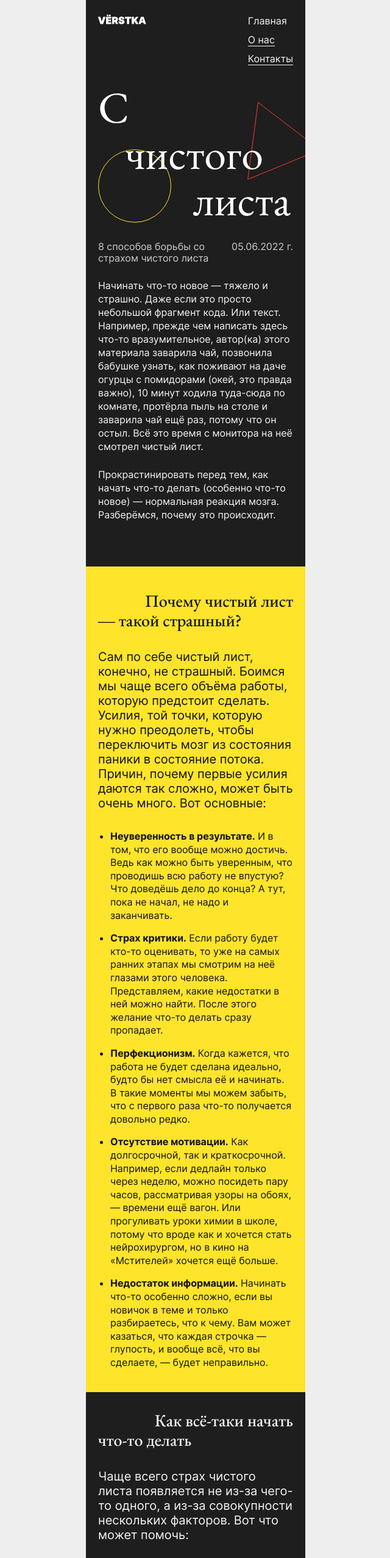
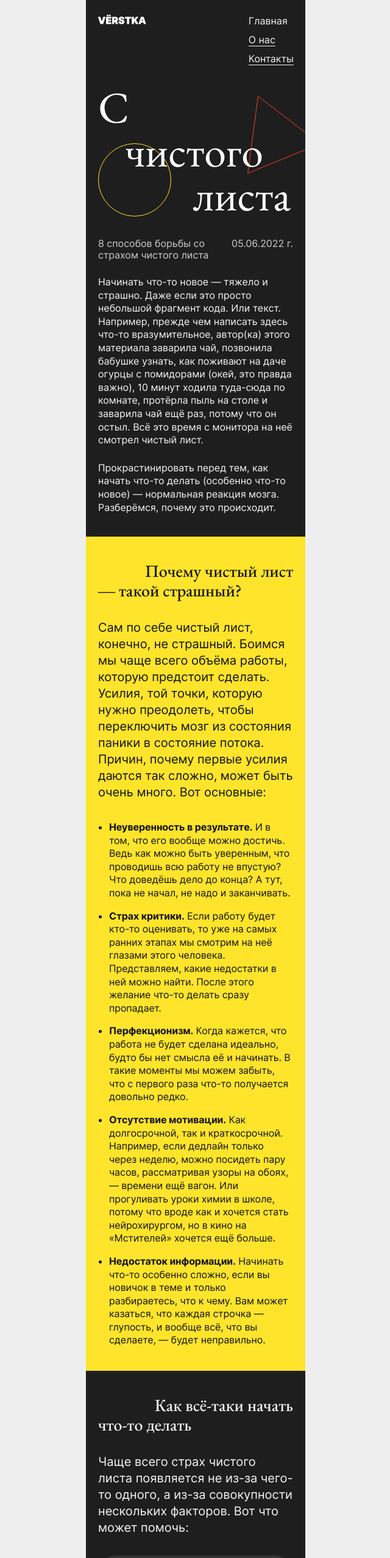
Before and after one commit to dmitrykoryanov/s-chistogo-lista, a plain HTML site: page index.html in a window 1280 px wide. Shown: the top 2555 px of the page at 61% size, without its empty margins (319-959 px from the left). Drawn offline with Linux system fonts and the light colour scheme; files whose address does not match are found by name.

Commit message:
Устранены замечания ревьюера

```diff
--- a/index.html
+++ b/index.html
@@ -25,7 +25,7 @@
       <section class="content-section_theme_dark cover">
         <div class="cover_image">
           <h1 class="cover_title">
-            <span class="cover_left">С</span>
+            <span>С</span>
             <span class="cover_center">чистого</span>
             <span class="elem_align_right">листа</span>
           </h1>
@@ -127,13 +127,13 @@
                 >
               </div>
               <h2 class="card_text_header">Начать любыми словами</h2>
-              <p>
+              <p class="card_text">
                 Любыми — без шуток. Если не верите нам, посмотрите, например,
                 чем открывается эссе Алексея Поляринова «Чарли Кауфман:
                 расширение пространства». Можно и менее радикально. Главное,
                 чтобы пустую страницу начали заполнять символы. Получится
-                своеобразная ловушка для мозга: он видит, что вы уже начали
-                что-то делать, и ему становится легче войти в состояние потока.
+                своеобразная ловушка для мозга: он видит, что вы уже начали что-
+                то делать, и ему становится легче войти в состояние потока.
               </p>
             </article>
           </li>
@@ -142,7 +142,7 @@
               <h2 class="card_text_header">
                 Поставить перед собой рамку для фотографии
               </h2>
-              <p>
+              <p class="card_text">
                 Самую обычную: 10 на 15 сантиметров. Уже от одного ощущения, что
                 предстоит работа над большой и сложной задачей, может пропасть
                 всякое желание за неё браться. В такие моменты хорошо помогает
@@ -163,7 +163,7 @@
                 <span class="card_autor_name card_title">Иван Бунин</span>
               </div>
               <h2 class="card_text_header">Сделать из задачи рутину</h2>
-              <p>
+              <p class="card_text">
                 «Писать стихи нужно каждый день, подобно тому как скрипач или
                 пианист непременно должен каждый день без пропусков по нескольку
                 часов играть на своём инструменте. В противном случае ваш талант
--- a/styles/style.css
+++ b/styles/style.css
@@ -43,7 +43,7 @@ blockquote {
 .header {
   display: flex;
   width: 360px;
-  padding: 24px 20px 24px 20px;
+  padding: 24px 19px 24px 20px;
   justify-content: space-between;
 }
 
@@ -88,8 +88,11 @@ a:active {
   width: 100%;
   flex-direction: column;
   font-size: 72px;
+  line-height: 72px;
   font-family: "EB Garamond", serif;
   font-weight: 400;
+  padding-top: 2px;
+  padding-right: 24px;
 }
 
 .cover {
@@ -106,15 +109,12 @@ a:active {
   display: flex;
   flex-direction: column;
   background-image: url("./../images/cover.svg");
-  background-size: contain;
   background-repeat: no-repeat;
-  background-position: bottom;
-  padding-right: 24px;
+  background-position: bottom left;
 }
 
 .cover_center {
-  align-self: flex-start;
-  margin: auto;
+  align-self: center;
 }
 
 .elem_align_right {
@@ -125,14 +125,15 @@ a:active {
   display: flex;
   width: 100%;
   padding: 30px 20px 37px 20px;
-  margin-bottom: 37px;
+  /*margin-bottom: 37px;*/
   flex-direction: column;
 }
 
 .article_text {
   padding-top: 24px;
   color: #f5f5f5;
-  line-height: 22px;
+  line-height: 21.6px;
+  font-size: 16px;
 }
 
 .header_intro {
@@ -148,7 +149,7 @@ a:active {
   font-weight: 400;
   font-size: 16px;
   line-height: 19px;
-  color: #cccccc;
+  padding-top: 5px;
 }
 
 .nowrap {
@@ -158,7 +159,7 @@ a:active {
 .reasons {
   display: flex;
   width: 100%;
-  padding: 40px 20px 21px 20px;
+  padding: 40px 20px 23px 20px;
   flex-direction: column;
   background-color: #fee42a;
   color: #131313;
@@ -178,14 +179,16 @@ a:active {
 
 .reasons_article {
   font-size: 20px;
+  line-height: 27px;
   margin-top: 32px;
 }
 
 ul.reasons_list {
-  margin-top: 32px;
-  margin-left: 20px;
+  margin-top: 33px;
+  margin-left: 18px;
   font-size: 16px;
   line-height: 21.6px;
+  letter-spacing: -0.005em;
 }
 
 li.reasons_list {
@@ -201,7 +204,7 @@ li.reasons_list {
 .how-to {
   display: flex;
   width: 100%;
-  padding: 30px 20px 37px 20px;
+  padding: 40px 20px 58px 20px;
   flex-direction: column;
   color: #f5f5f5;
 }
@@ -209,6 +212,7 @@ li.reasons_list {
 .how-to_intro {
   margin-top: 32px;
   font-size: 20px;
+  line-height: 27px;
   margin-bottom: 32px;
 }
 
@@ -217,7 +221,7 @@ ul.how-to_list {
 }
 
 .card {
-  border-radius: 20px;
+  border-radius: 29px;
   padding: 20px;
 }
 
@@ -257,6 +261,11 @@ ul.how-to_list {
   font-weight: 500;
 }
 
+.card_text {
+  font-size: 16px;
+  line-height: 21.6px;
+}
+
 .yellow {
   background-color: #fee42a;
   margin-top: 32px;
@@ -282,6 +291,6 @@ ul.how-to_list {
   font-size: 14px;
   line-height: 17.5px;
   display: flex;
-  justify-content: space-around;
+  justify-content: space-between;
   width: 73px;
 }
```
